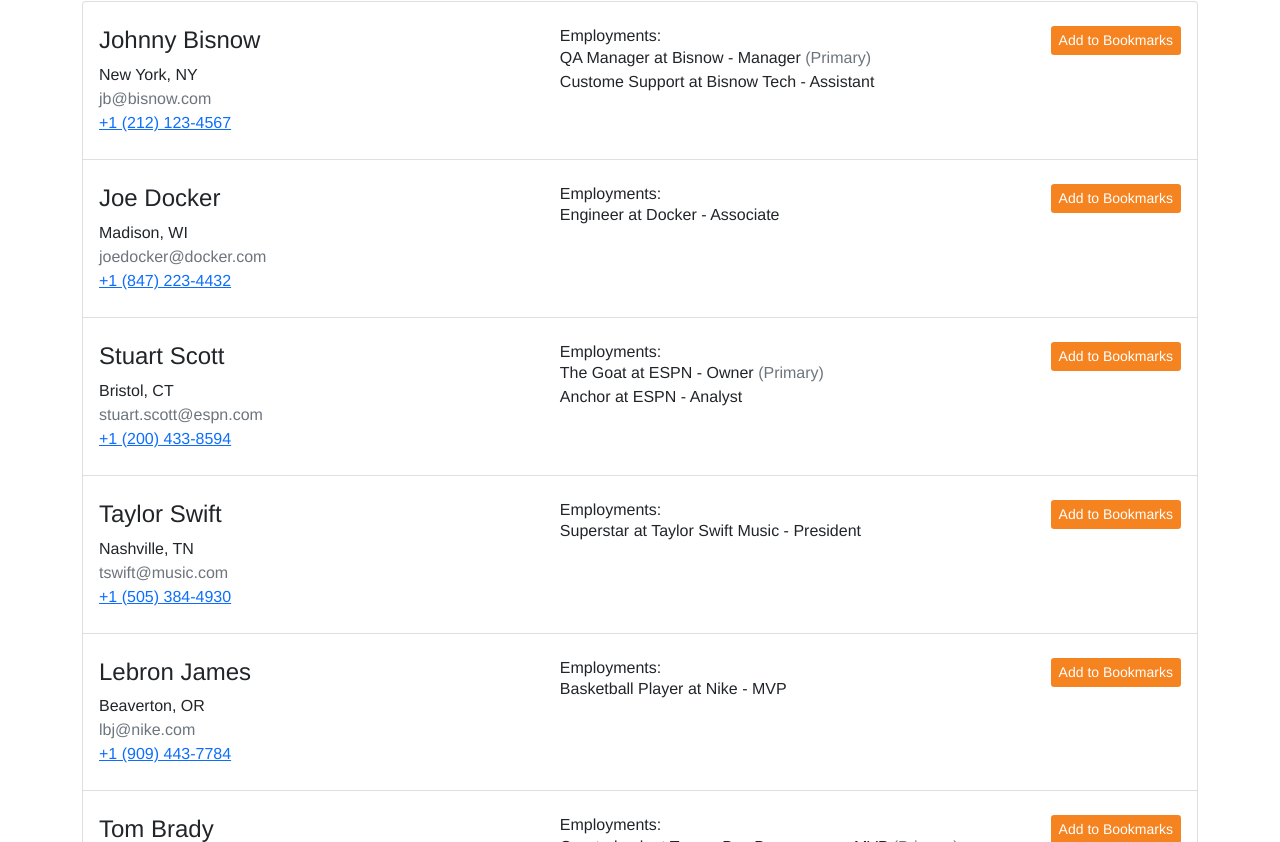
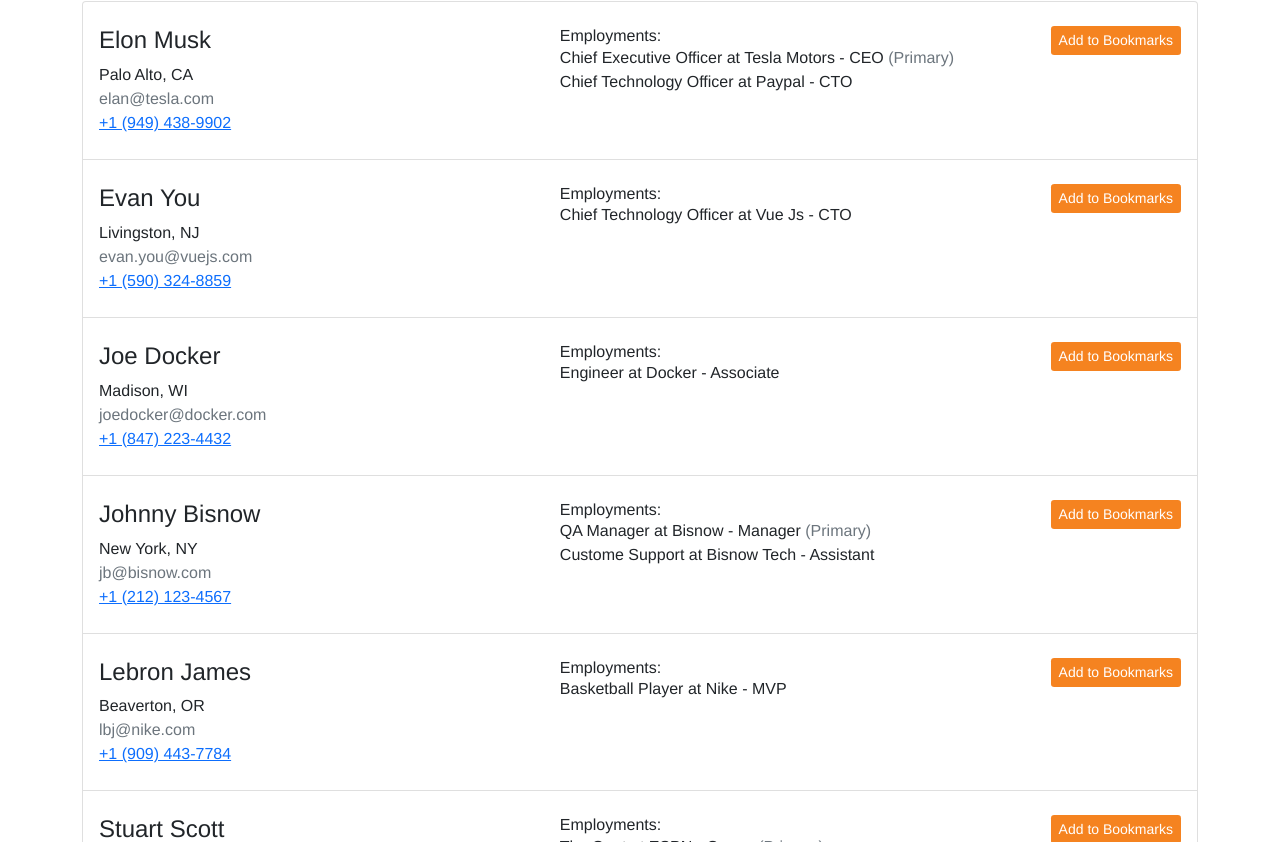
Before and after one commit to mayoalexander/contacts-search-ui, a Vue app: page /contacts in a window 1280 px wide. Shown: the part 578-1420 px from the top of the page. Built offline with nearby package versions, Linux system fonts and the light colour scheme.

Commit message:
enabled sorting

```diff
--- a/src/views/Contacts/ListAll.vue
+++ b/src/views/Contacts/ListAll.vue
@@ -46,17 +46,39 @@
     applyFiltersSorting(contacts) {
       const sortBy = this.$store.state.sortBy;
 
-      // sort by name
+      // // sort by name
       if (!sortBy || sortBy === "name") {
-        contacts = contacts.sort(function (a, b) {
-          return a.name - b.name;
+        contacts.sort(function(a, b) {
+            var textA = a.name.toUpperCase();
+            var textB = b.name.toUpperCase();
+            return (textA < textB) ? -1 : (textA > textB) ? 1 : 0;
         });
       }
 
-      // sort by phone
+      // // sort by phone
       if (sortBy === "phone") {
-        contacts = contacts.sort(function (a, b) {
-          return a.phone[0].number - b.phone[0].number;
+        contacts.sort(function(a, b) {
+            var textA = a.phone[0].area_code.toUpperCase();
+            var textB = b.phone[0].area_code.toUpperCase();
+            return (textA < textB) ? -1 : (textA > textB) ? 1 : 0;
+        });
+      }
+
+      // // sort by city
+      if (sortBy === "city") {
+        contacts.sort(function(a, b) {
+            var textA = a.city.toUpperCase();
+            var textB = b.city.toUpperCase();
+            return (textA < textB) ? -1 : (textA > textB) ? 1 : 0;
+        });
+      }
+
+      // // sort by state
+      if (sortBy === "state") {
+        contacts.sort(function(a, b) {
+            var textA = a.state.toUpperCase();
+            var textB = b.state.toUpperCase();
+            return (textA < textB) ? -1 : (textA > textB) ? 1 : 0;
         });
       }
 
```
